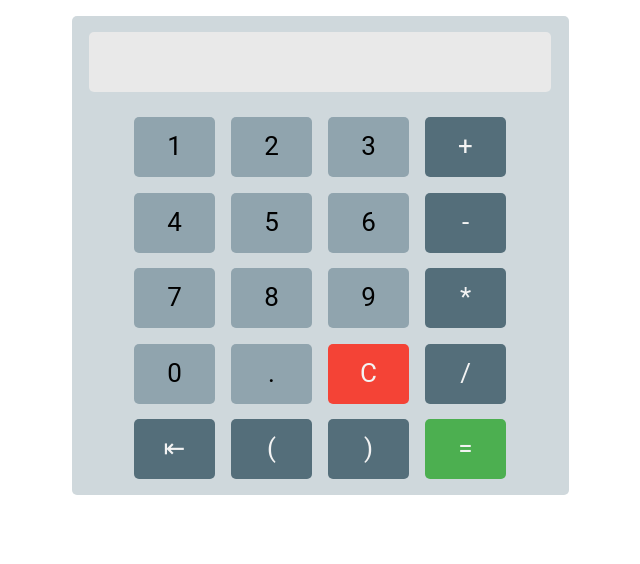
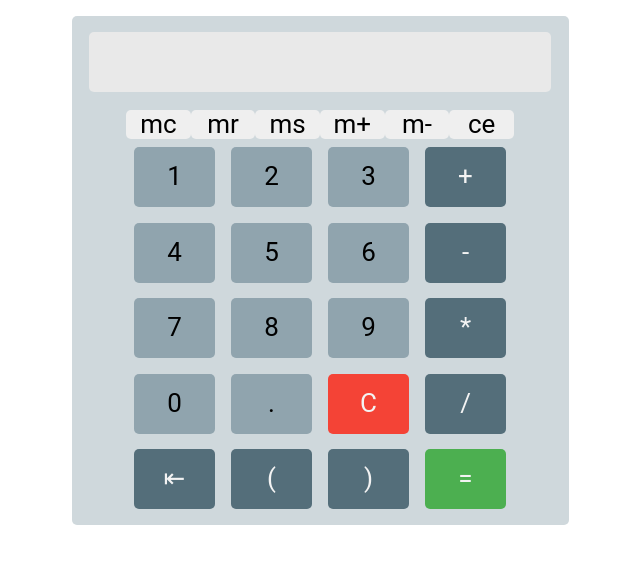
Before and after one commit to GaboDotCodes/calculator-js, a plain HTML site: page index.html in a window 1280 px wide. Shown: the whole page, without its empty margins (320-960 px from the left). Drawn offline with nearby package versions, Linux system fonts and the light colour scheme.

Commit message:
With memory functions

```diff
--- a/resources/css/styles.css
+++ b/resources/css/styles.css
@@ -49,7 +49,6 @@
 .buttons {
   margin-bottom: .5em;
   max-width: 388px;
-  /* este valor determina la alineación de los botones */
   display: flex;
   flex-wrap: wrap;
 }
@@ -66,7 +65,9 @@ button {
 }
 
 .btn-memory {
-
+  flex: 1 16%;
+  padding: 0px;
+  margin: 0px;
 }
 
 .btn-operand {
--- a/resources/js/index.js
+++ b/resources/js/index.js
@@ -1,34 +1,77 @@
 'use strict'
 
 const objButtons = [
-    { class: 'btn-operand', value: '1' },
-    { class: 'btn-operand', value: '2' },
-    { class: 'btn-operand', value: '3' },
-    { class: 'btn-operator', value: '+' },
-    { class: 'btn-operand', value: '4' },
-    { class: 'btn-operand', value: '5' },
-    { class: 'btn-operand', value: '6' },
-    { class: 'btn-operator', value: '-' },
-    { class: 'btn-operand', value: '7' },
-    { class: 'btn-operand', value: '8' },
-    { class: 'btn-operand', value: '9' },
-    { class: 'btn-operator', value: '*' },
-    { class: 'btn-operand', value: '0' },
-    { class: 'btn-operand', value: '.' },
-    { class: 'btn-clear', value: 'C' },
-    { class: 'btn-operator', value: '/' },
-    { class: 'btn-erase', value: '&LeftArrowBar;' },
-    { class: 'btn-operator', value: '(' },
-    { class: 'btn-operator', value: ')' },
-    { class: 'btn-equals', value: '=' }
+    { cssClass: 'btn-memory', value: 'mc', id: 'memoryClear' },
+    { cssClass: 'btn-memory', value: 'mr', id: 'memoryRetrieve' },
+    { cssClass: 'btn-memory', value: 'ms', id: 'memoryStorage' },
+    { cssClass: 'btn-memory', value: 'm+', id: 'memoryAdd' },
+    { cssClass: 'btn-memory', value: 'm-', id: 'memorySubtract' },
+    { cssClass: 'btn-memory', value: 'ce', id: 'clearError' },
+
+    { cssClass: 'btn-operand', value: '1' },
+    { cssClass: 'btn-operand', value: '2' },
+    { cssClass: 'btn-operand', value: '3' },
+    { cssClass: 'btn-operator', value: '+' },
+    { cssClass: 'btn-operand', value: '4' },
+    { cssClass: 'btn-operand', value: '5' },
+    { cssClass: 'btn-operand', value: '6' },
+    { cssClass: 'btn-operator', value: '-' },
+    { cssClass: 'btn-operand', value: '7' },
+    { cssClass: 'btn-operand', value: '8' },
+    { cssClass: 'btn-operand', value: '9' },
+    { cssClass: 'btn-operator', value: '*' },
+    { cssClass: 'btn-operand', value: '0' },
+    { cssClass: 'btn-operand', value: '.' },
+    { cssClass: 'btn-clear', value: 'C' },
+    { cssClass: 'btn-operator', value: '/' },
+    { cssClass: 'btn-erase', value: '&LeftArrowBar;', id: 'Backspace' },
+    { cssClass: 'btn-operator', value: '(' },
+    { cssClass: 'btn-operator', value: ')' },
+    { cssClass: 'btn-equals', value: '=', id: 'Enter' }
 ]
 
 let displayData = ''
 
+class Memory {
+    #memory
+
+    constructor() {
+        this.#memory = [null] // [0] Oldest memory to [-1] newest memory
+    }
+
+    getMemory = () => this.#memory
+
+    memoryClear = () => this.#memory = [null]
+
+    memoryRetrieve = () => this.#memory.slice(-1)[0]
+
+    memoryStorage = (newMemory) => {
+        this.#memory.push(newMemory)
+        return null
+    }
+
+    memoryAdd = (termToSum) => {
+        if (this.memoryRetrieve() !== null) this.#memory.push(this.memoryRetrieve() + termToSum)
+    }
+
+    memorySubtract = (termToSubtract) => {
+        if (this.memoryRetrieve() !== null) this.#memory.push(this.memoryRetrieve() - termToSubtract)
+    }
+
+    clearError = () => {
+        if (this.memoryRetrieve() !== null) this.#memory.pop()
+        return this.memoryRetrieve()
+    }
+}
+
+const memory = new Memory()
+
 document.addEventListener('DOMContentLoaded', event => {
 
     const inputHandler = event => {
-        const item = event instanceof PointerEvent ? event.target.innerText : event instanceof KeyboardEvent ? event.key : ''
+        const item = event instanceof PointerEvent ?
+            event.target.innerText :
+            event instanceof KeyboardEvent ? event.key : ''
 
         if (displayData === '') {
             displayData = new RegExp('[)*/]').exec(item) ? '' : displayData + item
@@ -94,7 +137,10 @@ document.addEventListener('DOMContentLoaded', event => {
     const display = document.querySelector('.display')
 
     objButtons.forEach(objButton => {
-        const item = `<button class="${objButton.class}">${objButton.value}</button>`
+        const { cssClass, value, id } = objButton
+
+        const item = `<button class="${cssClass}" id=${id ? id : value}>${value}</button>`
+
         divButtons.insertAdjacentHTML('beforeend', item)
     })
 
@@ -116,7 +162,27 @@ document.addEventListener('DOMContentLoaded', event => {
     document.addEventListener('keyup', (event) => {
         const { key } = event
         if (new RegExp('^[0-9+--*/().=]$').exec(key)) inputHandler(event)
-        if (key === 'Backspace') eraseHandler()
-        if (key === 'Enter') equalsHandler()
+        if (key === 'Backspace') eraseHandler(event)
+        if (key === 'Enter') equalsHandler(event)
+    })
+
+    const memoryButtons = document.querySelectorAll('.btn-memory')
+
+    memoryButtons.forEach(button => {
+        button.addEventListener('click', (event) => {
+            const memoryOperation = event.target.id
+            const inconditionalOperations = ['memoryClear', 'memoryRetrieve', 'clearError']
+            if (new RegExp('^-{0,1}[0-9.]{1,}$').exec(display.value) || inconditionalOperations.includes(memoryOperation)) {
+                if (memoryOperation === 'memoryClear') {
+                    if (confirm('Esta operación borra toda la memoria almacenada, está de acuerdo?')) {
+                        memory[memoryOperation]()
+                    }
+                } else {
+                    const result = memory[memoryOperation](parseFloat(display.value));
+                    if (!result && memoryOperation === 'clearError') alert('Memoria vacía')
+                    display.value = result ? result : display.value
+                }
+            }
+        })
     })
 })
```
